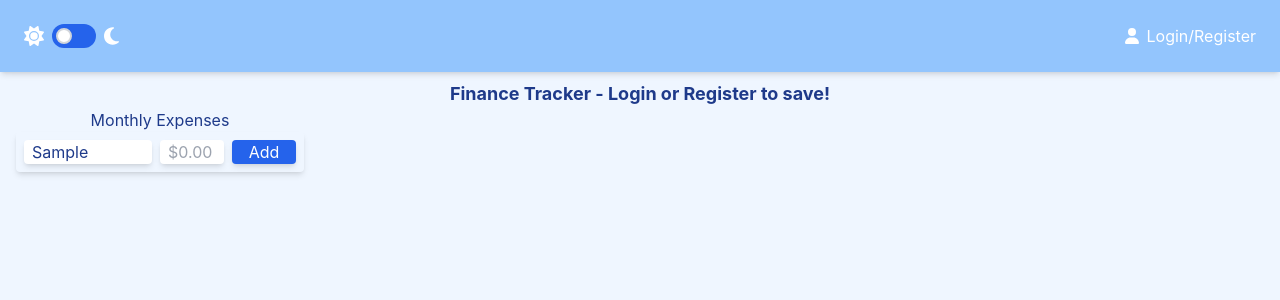
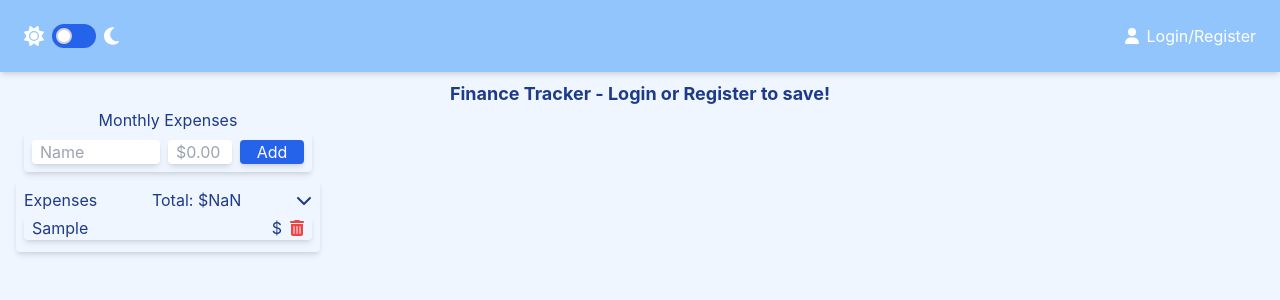
Before and after one commit to neilmccaffrey/finance-tracker, a React (Create React App) app: page / in a window 1280 px wide. Both pictures are taken after typing "Sample", "Sample" into the empty fields and a click on the button "Add". Shown: the top 300 px of the page. Built offline with nearby package versions, Linux system fonts and the light colour scheme; the HTML template or start-up script is replaced by a standard one.

Commit message:
TransactionList

```diff
--- a/src/components/IncomeExpenseInput.jsx
+++ b/src/components/IncomeExpenseInput.jsx
@@ -10,7 +10,7 @@ const IncomeExpenseInput = ({ onClick, setName, setAmount, name, amount }) => {
   };
 
   return (
-    <div className="flex items-center gap-2 dark:bg-gray-500 p-2 rounded shadow-md">
+    <div className="flex items-center gap-2 dark:bg-gray-500 p-2 mb-2 rounded shadow-md">
       <input
         value={name}
         onChange={(e) => setName(e.target.value)}
--- /dev/null
+++ b/src/components/TransactionList.jsx
@@ -0,0 +1,55 @@
+import {
+  faChevronDown,
+  faChevronRight,
+  faTrashCan,
+} from '@fortawesome/free-solid-svg-icons';
+import { FontAwesomeIcon } from '@fortawesome/react-fontawesome';
+import { useState } from 'react';
+
+const TransactionList = ({ data, onDelete }) => {
+  const [isOpen, setIsOpen] = useState(true);
+
+  const toggleList = () => {
+    setIsOpen(!isOpen);
+  };
+
+  if (!Array.isArray(data)) {
+    return <p>Expenses will appear here!</p>;
+  }
+  return (
+    <div className="flex flex-col dark:bg-gray-500 p-2 rounded shadow-md">
+      <div className="flex items-center justify-between w-72">
+        <span>Expenses</span>
+        <span>
+          Total: ${data.reduce((acc, curr) => acc + parseFloat(curr.amount), 0)}
+        </span>
+        <button onClick={toggleList}>
+          <FontAwesomeIcon icon={isOpen ? faChevronDown : faChevronRight} />
+        </button>
+      </div>
+
+      {isOpen && (
+        <ul>
+          {data.map((item) => (
+            <li key={item.id}>
+              <div className="flex w-72 my-1 justify-between pl-2 dark:bg-gray-300 rounded shadow-md">
+                <span>{item.name}</span>
+                <span>
+                  ${item.amount}
+                  <button onClick={() => onDelete(item.id)}>
+                    <FontAwesomeIcon
+                      icon={faTrashCan}
+                      className="px-2 text-red-500 hover:text-red-700"
+                    />
+                  </button>
+                </span>
+              </div>
+            </li>
+          ))}
+        </ul>
+      )}
+    </div>
+  );
+};
+
+export default TransactionList;
--- a/src/pages/Home.jsx
+++ b/src/pages/Home.jsx
@@ -5,11 +5,13 @@ import { toast, ToastContainer } from 'react-toastify';
 import IncomeExpenseInput from '../components/IncomeExpenseInput';
 import { addTransaction } from '../api/transactions';
 import { jwtDecode } from 'jwt-decode';
+import TransactionList from '../components/TransactionList';
 
 const Home = () => {
   const [name, setName] = useState('');
   const [amount, setAmount] = useState('');
   const [userId, setUserId] = useState();
+  const [expenses, setExpenses] = useState('');
 
   const theme = localStorage.getItem('theme') === 'dark' ? 'dark' : 'light'; // Get current theme for toastcontainer
 
@@ -51,6 +53,15 @@ const Home = () => {
     if (userId) {
       addTransaction(name, amount, type, userId);
     }
+
+    // Add new item with an id (for deleting)
+    setExpenses((prevExpenses) => [
+      ...prevExpenses,
+      { id: Date.now(), name, amount },
+    ]);
+
+    setName('');
+    setAmount('');
   };
 
   return (
@@ -70,6 +81,7 @@ const Home = () => {
             name={name}
             amount={amount}
           />
+          <TransactionList data={expenses} />
         </div>
       </main>
     </>
```
